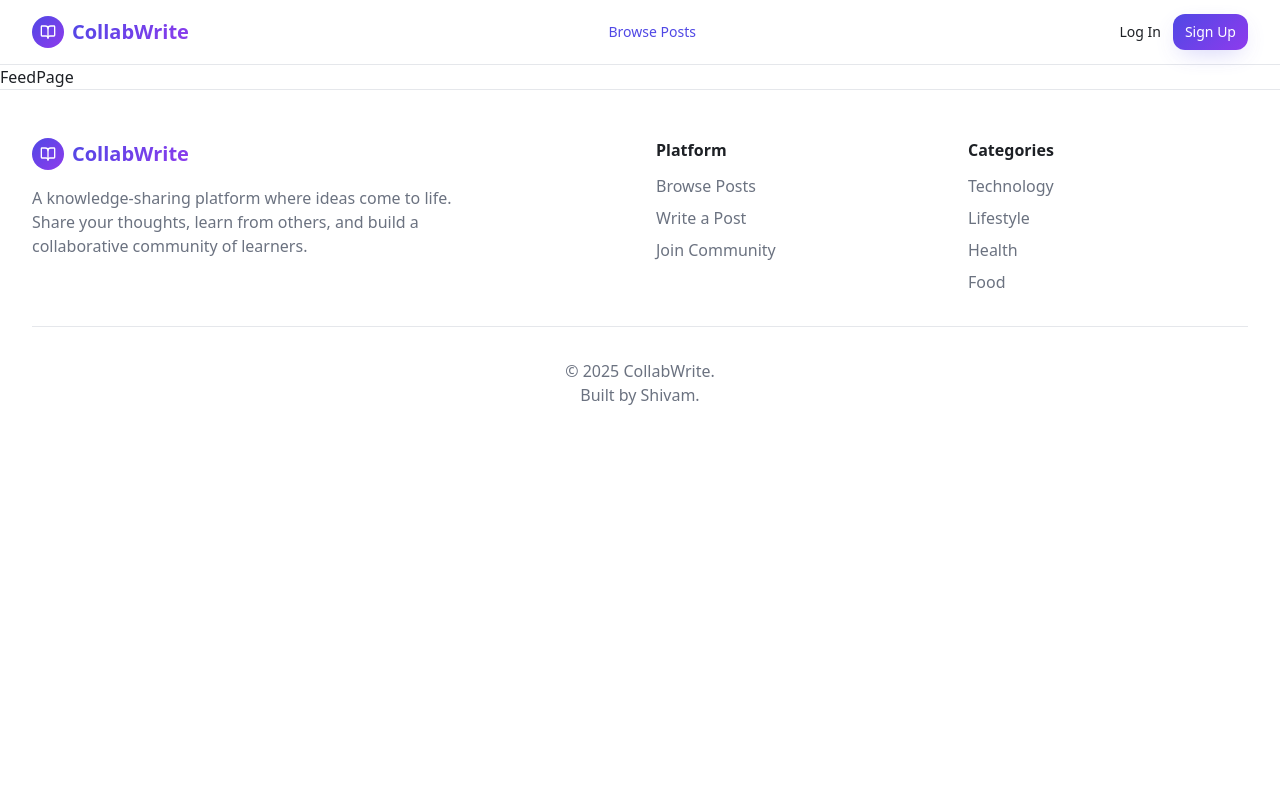
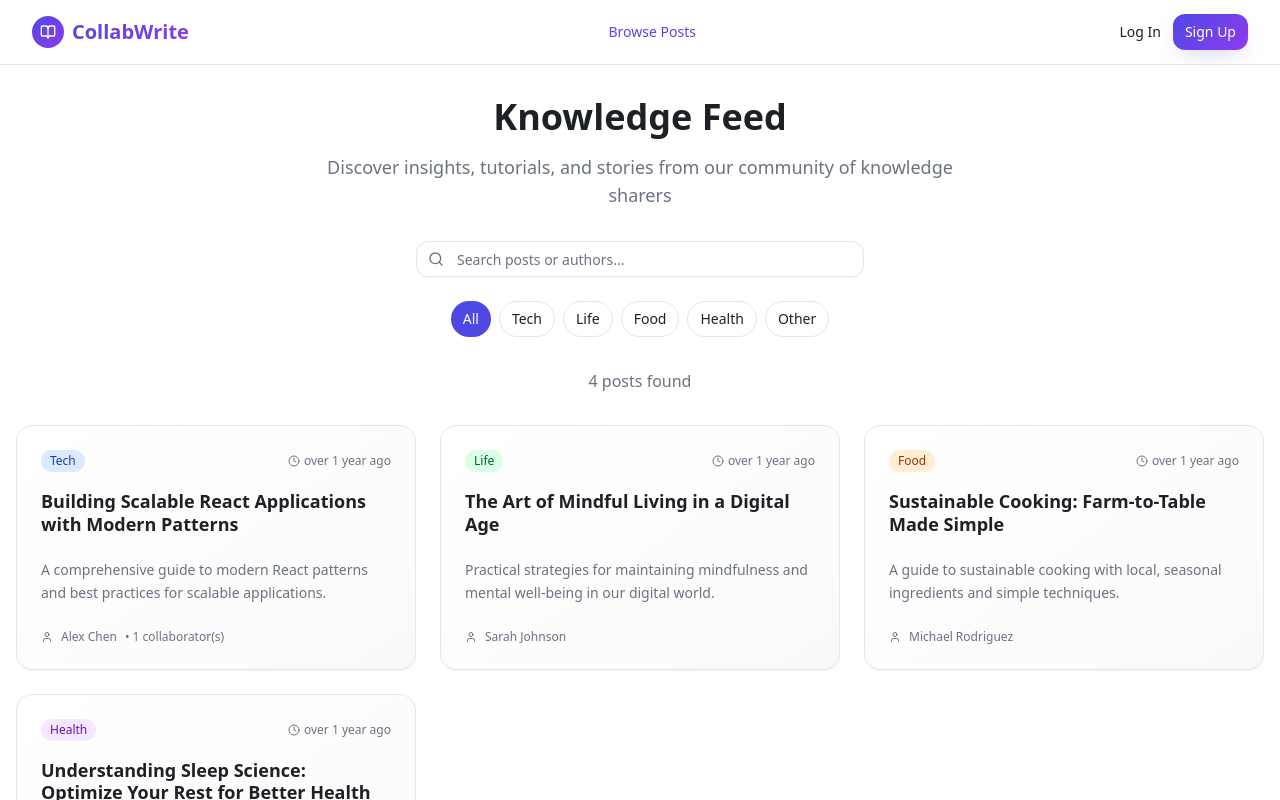
Before and after one commit to shivam-taneja/CollabWrite, a Next.js app: page /feed in a window 1280 px wide. Shown: the top 800 px of the page. Built offline with nearby package versions, Linux system fonts and the light colour scheme; no server answers.

Commit message:
add: discover feed page with mock data
Signed-off-by: Shivam Taneja <shiivamtaneja@gmail.com>

```diff
--- a/src/app/feed/page.tsx
+++ b/src/app/feed/page.tsx
@@ -1,8 +1,89 @@
-import React from 'react'
+'use client';
+
+import React, { useState } from 'react';
+
+import { mockPosts } from '@/utils/constants';
+
+import { PostCategory } from '@/types/post';
+
+import PostCard from '@/components/home/post-card';
+import { Button } from '@/components/ui/button';
+import { Input } from '@/components/ui/input';
+import { Search } from 'lucide-react';
+
+export const POST_CATEGORIES: PostCategory[] = ["Tech", "Life", "Food", "Health", "Other"]
 
 const FeedPage = () => {
+  const [selectedCategory, setSelectedCategory] = useState<PostCategory | 'All'>('All')
+  const [searchQuery, setSearchQuery] = useState('')
+  const categories = ['All', ...POST_CATEGORIES]
+
+  const filteredPosts = mockPosts.filter(post => {
+    const matchesCategory = selectedCategory === 'All' || post.category === selectedCategory
+    const matchesSearch = post.title.toLowerCase().includes(searchQuery.toLowerCase()) ||
+      post.authorName.toLowerCase().includes(searchQuery.toLowerCase())
+    return matchesCategory && matchesSearch
+  })
+
   return (
-    <div>FeedPage</div>
+    <div className="container mx-auto px-4 py-8 min-h-screen">
+      <div className="space-y-8">
+        <div className="text-center space-y-4">
+          <h1 className="text-4xl font-bold">Knowledge Feed</h1>
+          <p className="text-muted-foreground text-lg max-w-2xl mx-auto">
+            Discover insights, tutorials, and stories from our community of knowledge sharers
+          </p>
+        </div>
+
+        {/* Search and Filters */}
+        <div className="space-y-6">
+          <div className="relative max-w-md mx-auto">
+            <Search className="absolute left-3 top-1/2 transform -translate-y-1/2 h-4 w-4 text-muted-foreground" />
+            <Input
+              placeholder="Search posts or authors..."
+              value={searchQuery}
+              onChange={(e) => setSearchQuery(e.target.value)}
+              className="pl-10"
+            />
+          </div>
+
+          <div className="flex justify-center">
+            <div className="flex flex-wrap gap-2">
+              {categories.map((category) => (
+                <Button
+                  key={category}
+                  variant={selectedCategory === category ? 'default' : 'outline'}
+                  size="sm"
+                  onClick={() => setSelectedCategory(category as PostCategory | 'All')}
+                  className="rounded-full"
+                >
+                  {category}
+                </Button>
+              ))}
+            </div>
+          </div>
+        </div>
+
+        <div className="text-center text-muted-foreground">
+          {filteredPosts.length} post{filteredPosts.length !== 1 ? 's' : ''} found
+        </div>
+
+        {filteredPosts.length > 0 ? (
+          <div className="grid md:grid-cols-2 lg:grid-cols-3 gap-6">
+            {filteredPosts.map((post) => (
+              <PostCard key={post.id} post={post} />
+            ))}
+          </div>
+        ) : (
+          <div className="text-center py-16">
+            <h3 className="text-xl font-semibold mb-2">No posts found</h3>
+            <p className="text-muted-foreground">
+              Try adjusting your search terms or category filter
+            </p>
+          </div>
+        )}
+      </div>
+    </div>
   )
 }
 
```
